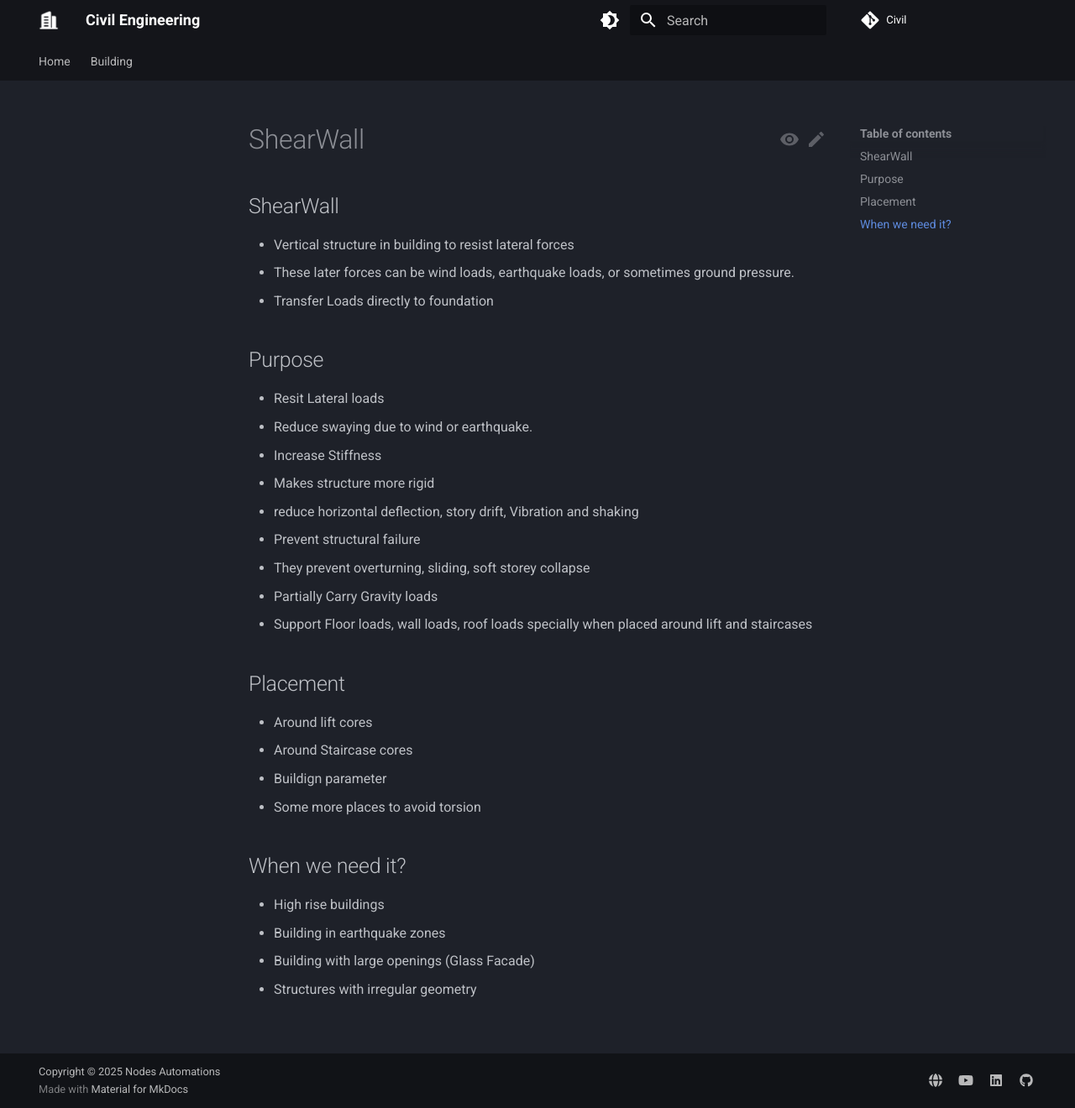
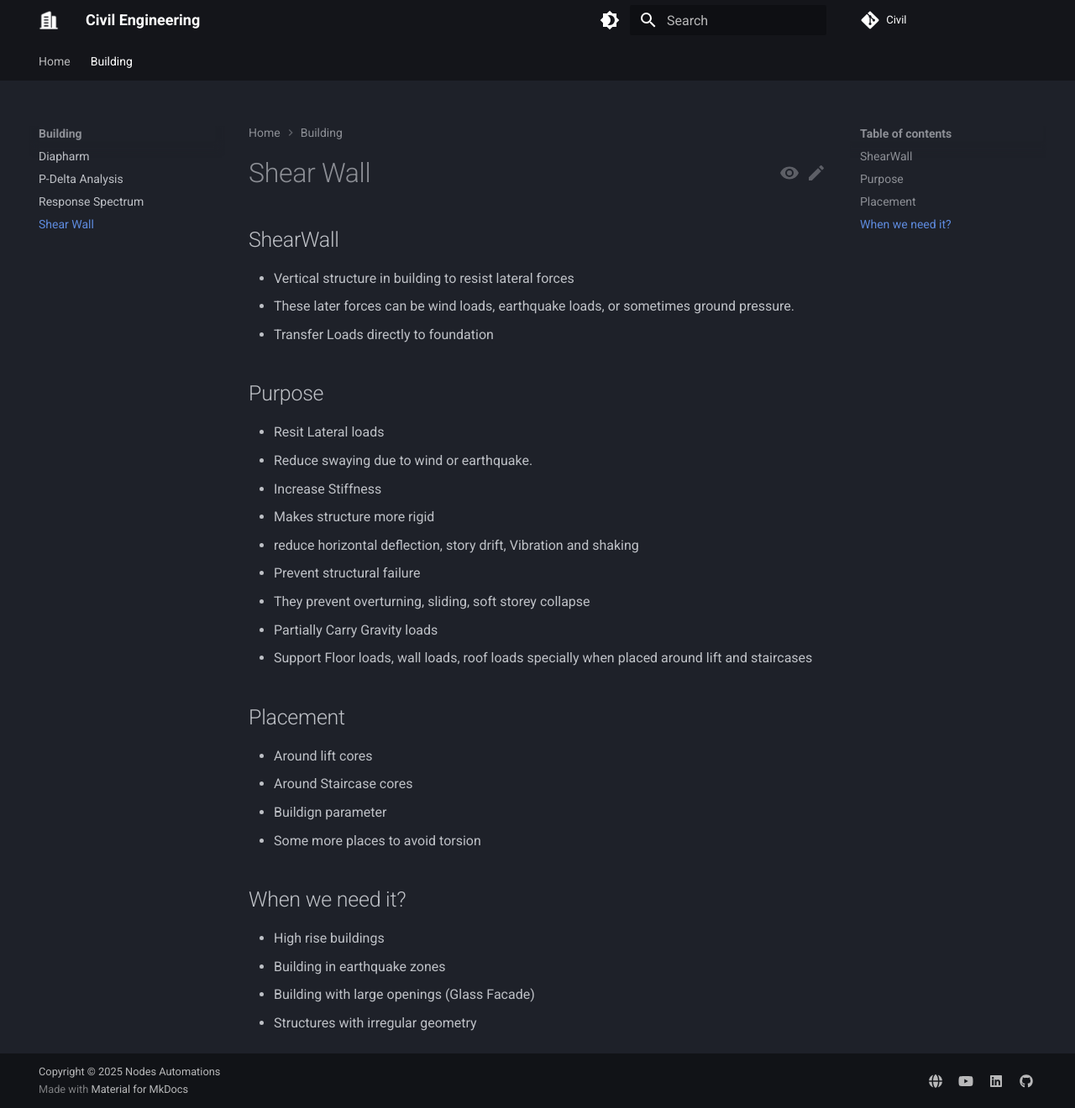
Before and after one commit to NodesAutomations/Civil, an MkDocs documentation site: the page built from docs/Building/ShearWall.md, in a window 1280 px wide and 1320 px high. Shown: the whole window at 84% size. Built offline with MkDocs 1.6.1 and Material for MkDocs 9.7.7, drawn with Linux system fonts in a browser that asks for light colours; comment, search, counter and statistics services are not loaded.

Commit message:
Add Shear Wall documentation to mkdocs

```diff
--- a/mkdocs.yml
+++ b/mkdocs.yml
@@ -14,6 +14,7 @@ nav:
     - Diapharm: Building/Diapharm.md
     - P-Delta Analysis: Building/P-Delta.md
     - Response Spectrum: Building/Response-Spectrum.md
+    - Shear Wall: Building/ShearWall.md
 
 # Theme
 theme:
```
